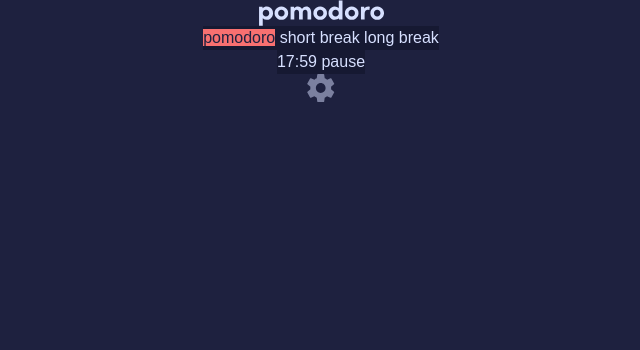
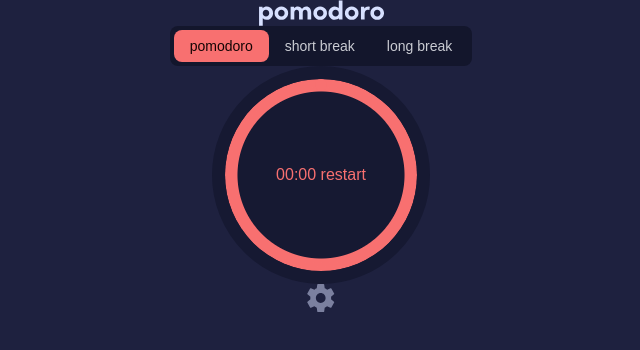
Before and after one commit to natalia-sampaio/pomonat, a Vue app: page / in a window 1280 px wide. Shown: the top 350 px of the page, without its empty margins (319-959 px from the left). Built offline with nearby package versions, Linux system fonts and the light colour scheme.

Commit message:
:construction: wip: static main page

```diff
--- a/index.html
+++ b/index.html
@@ -7,7 +7,7 @@
     <title>Pomodoro app</title>
   </head>
   <body>
-    <div id="app" class="bg-primary h-screen"></div>
+    <div id="app" class="bg-secondary h-screen" data-theme="redTheme"></div>
     <script type="module" src="/src/main.js"></script>
   </body>
 </html>
--- a/src/components/TimerButton.vue
+++ b/src/components/TimerButton.vue
@@ -1,6 +1,14 @@
 <template>
-    <div class="bg-primary-surface text-on-primary">
-        17:59
-        pause
+    <div
+        class="radial-progress bg-base-100 text-primary border-[13px] border-base-100"
+        style="
+            --value:100;
+            --size:12rem;
+            --thickness: 12px;
+        "
+        role="progressbar">
+        00:00
+        restart
     </div>
+
 </template>
--- a/src/components/TimerIndicator.vue
+++ b/src/components/TimerIndicator.vue
@@ -1,7 +1,7 @@
 <template>
-    <div class="bg-primary-surface text-on-primary">
-        <span class="bg-secondary-red text-on-secondary">pomodoro</span>
-        short break
-        long break
+    <div role="tablist" class="tabs tabs-boxed">
+      <a role="tab" class="tab tab-active">pomodoro</a>
+      <a role="tab" class="tab">short break</a>
+      <a role="tab" class="tab">long break</a>
     </div>
 </template>
--- a/tailwind.config.js
+++ b/tailwind.config.js
@@ -12,17 +12,17 @@ export default {
         lg: '976px',
         xl: '1440px',
       },
-      colors: {
+      /* colors: {
         'primary': '#1E213F',
         'primary-surface': '#161932',
         'on-primary': '#D7E0FF',
-        'secondary-red': '#F87070',
-        'secondary-blue': '#70F3F8',
-        'secondary-purple': '#D881F8',
-        'on-secondary': '#1E213F',
+        'accent-red': '#F87070',
+        'accent-blue': '#70F3F8',
+        'accent-purple': '#D881F8',
+        'on-accent': '#1E213F',
         'modal': '#FFFFFF',
         'modal-surface': '#EFF1FA',
-      },
+      }, */
       fontFamily: {
         kumbh: ['Kumbh Sans', 'sans-serif'],
         roboto: ['Roboto Slab', 'serif'],
@@ -30,5 +30,22 @@ export default {
       }
     },
   },
-  plugins: [require("daisyui")]
+  plugins: [require("daisyui")],
+  daisyui: {
+    themes: [
+      {
+        redTheme: {
+          "primary": "#F87070",
+          "secondary": "#1E213F",
+          "base-100": "#161932",
+        },
+        blueTheme: {
+          "primary": "#70F3F8",
+        },
+        purpleTheme: {
+          "primary": "#D881F8",
+        }
+      }
+    ]
+  }
 }
```
